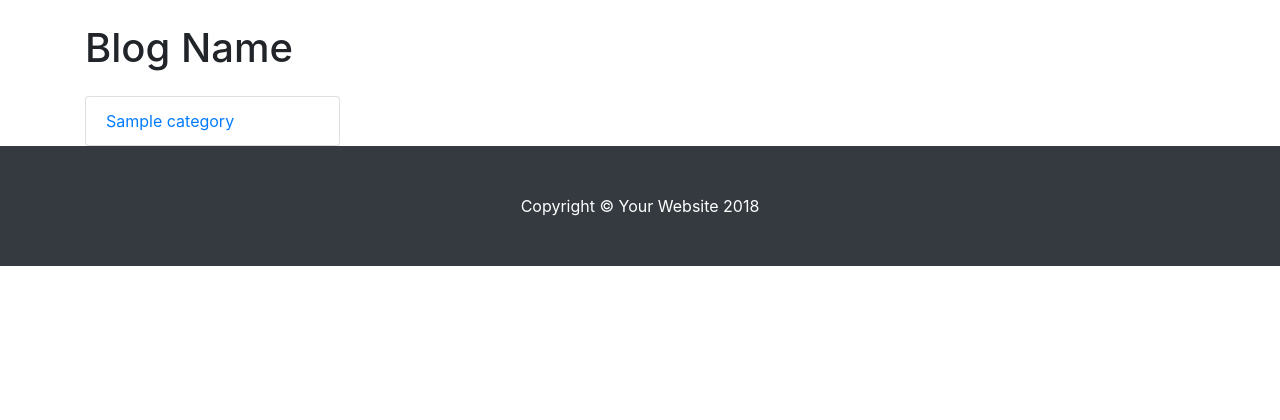
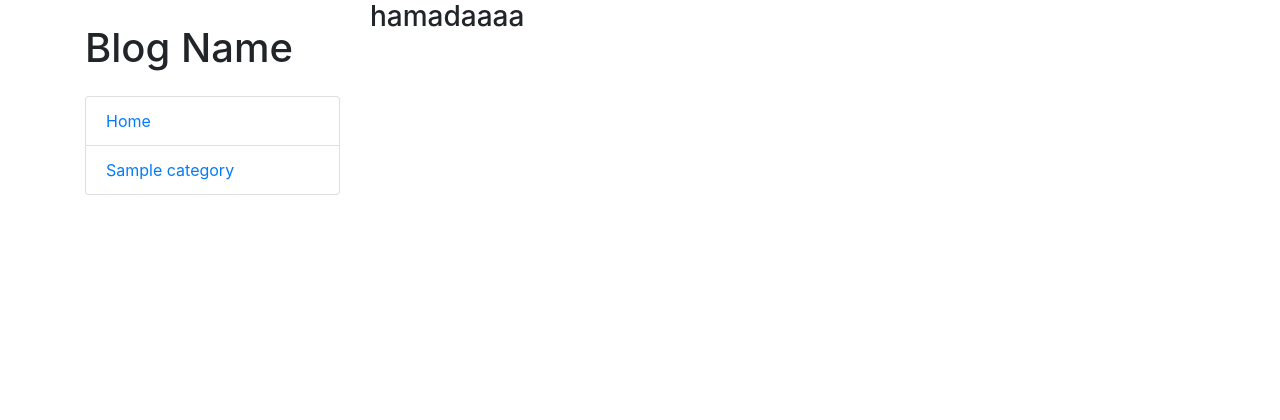
Before and after one commit to imanRagab/DjangoBlog, a Django app: template BlogV1/posts_app/templates/home.html in a window 1280 px wide. Shown: the part 56-476 px from the top of the page. Run offline with Django 3.2, Linux system fonts and the light colour scheme; the template is opened without the code that fills it: values that come from a table or form of the project are taken from there, others are empty; tables that the repository leaves empty hold one stand-in row (values such as "Sample post"); parts of the project's set-up code (start-up, migrations or seed data) failed here and were passed over; some libraries are stand-ins or nearby versions.

Commit message:
add first modigy in Category page

```diff
--- a/BlogV1/posts_app/templates/base.html
+++ b/BlogV1/posts_app/templates/base.html
@@ -163,7 +163,7 @@
 
 
     <!-- Footer -->
-    <footer class="py-5 bg-dark">
+    <footer class="py-5 bg-dark fixed-bottom">
       <div class="container">
         <p class="m-0 text-center text-white">Copyright &copy; Your Website 2018</p>
       </div>
--- a/BlogV1/posts_app/templates/home.html
+++ b/BlogV1/posts_app/templates/home.html
@@ -7,16 +7,19 @@
 </head>
 <body>
 
-    {% block categories_block %}
+{% block categories_block %}
+<a href="http://127.0.0.1:8000/ourblog/home" class="list-group-item">Home</a>
 
+{% for category in categories %}
 
-        {%  for category in categories  %}
+<a href="http://127.0.0.1:8000/ourblog/home/category/{{ category.id }}" class="list-group-item">{{ category.category_name }}</a>
 
-            <a href="#" class="list-group-item">{{ category.category_name }}</a>
+{% endfor %}
+{% endblock %}
 
-        {%  endfor  %}
+{% block main_block %}
 
-
-    {% endblock %}
+<h3>hamadaaaa</h3>
+{% endblock %}
 </body>
 </html>
--- a/BlogV1/posts_app/urls.py
+++ b/BlogV1/posts_app/urls.py
@@ -4,6 +4,7 @@ import views
 urlpatterns = [
 
     url(r'^home/$', views.home),
+    url(r'^home/category/(?P<cat_id>[0-9]+)/$', views.category),
     url(r'^post/(?P<post_id>[0-9]+)/$', views.post),
 
 ]
```
Also changed, not shown: BlogV1/posts_app/templates/category.html (added, +27 -0 lines), BlogV1/posts_app/views.py (+8 -0 lines), BlogV1/posts_app/migrations/0016_forbidden.py (added), 4 other files.
